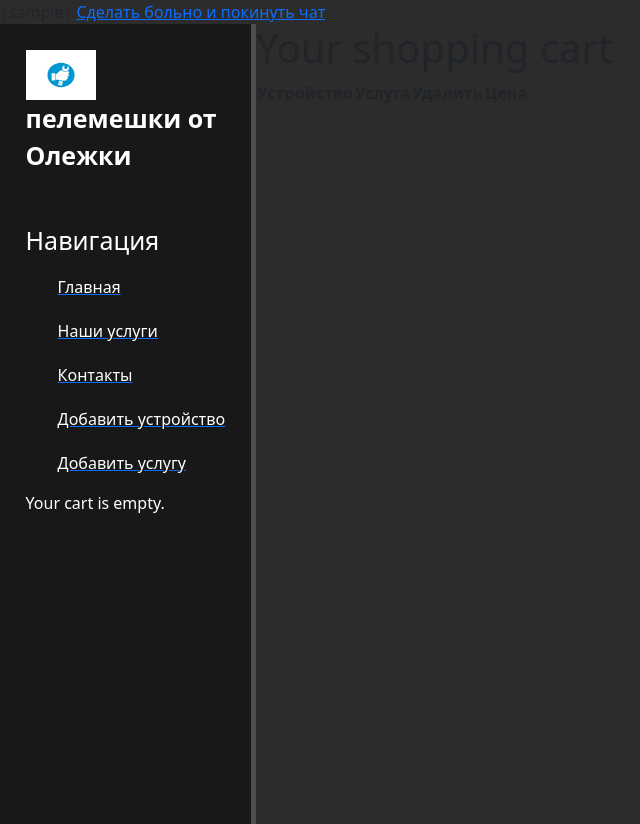
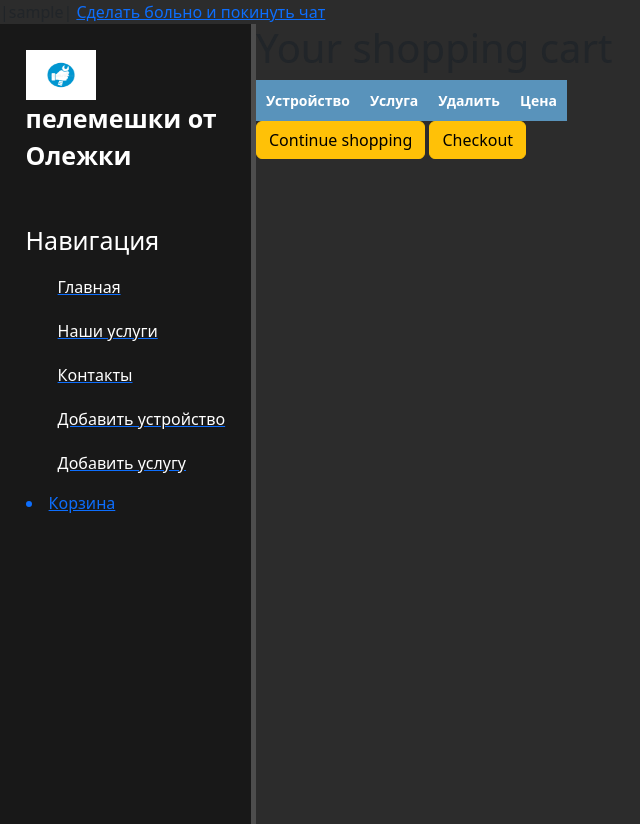
Before and after one commit to OlegErshov/Django, a Django app: page /cart/ in a window 1280 px wide. Shown: the whole page, without its empty margins (0-640 px from the left). Run offline with Django 4.2, Linux system fonts and the light colour scheme; the visitor is signed in with stand-in values (Sample User, id 1); lists and menus that the app fills with data are empty.

Commit message:
finish cart and order

```diff
--- a/serviceCenter/cart/cart.py
+++ b/serviceCenter/cart/cart.py
@@ -33,6 +33,15 @@
         # Отметить сеанс как "измененный", чтобы убедиться, что он сохранен
         self.session.modified = True
 
+    def remove(self, book):
+        """
+        Удаление товара из корзины.
+        """
+        book_id = str(book.id)
+        if book_id in self.cart:
+            del self.cart[book_id]
+            self.save()
+
     def __iter__(self):
         """
         Перебор элементов в корзине и получение продуктов из базы данных.
@@ -46,3 +55,15 @@
         for item in self.cart.values():
             item['price'] = Decimal(item['price'])
             yield item
+
+    def __len__(self):
+        """
+        Подсчет всех товаров в корзине.
+        """
+        return sum(item['quantity'] for item in self.cart.values())
+
+
+    def clear(self):
+        # удаление корзины из сессии
+        del self.session[settings.CART_SESSION_ID]
+        self.session.modified = True
--- /dev/null
+++ b/serviceCenter/cart/context_processors.py
@@ -0,0 +1,4 @@
+from .cart import Cart
+
+def cart(request):
+    return {'cart': Cart(request)}
--- a/serviceCenter/cart/templates/cart/details.html
+++ b/serviceCenter/cart/templates/cart/details.html
@@ -7,14 +7,13 @@
 
 {% block content %}
     <h1>Your shopping cart</h1>
-    <table class="cart">
+    <table>
         <thead>
             <tr>
                 <th>Устройство</th>
                 <th>Услуга</th>
                 <th>Удалить</th>
                 <th>Цена</th>
-
             </tr>
         </thead>
         <tbody>
@@ -33,12 +32,19 @@
                     </td>
                     <td>{{ issue.device_type }}</td>
                     <td>{{ issue.issue_type }}</td>
-                    <td><a href="{% url 'cart:cart_remove' book.id %}">Remove</a></td>
-                    <td class="num">{{ item.cost }}</td>
+                    <td><a class="btn btn-danger" href="{% url 'cart:cart_remove' issue.id %}">Remove</a></td>
+                    <td class="num">{{ item.price }}</td>
                     <td class="num">{{ item.total_price }}</td>
                 </tr>
             {% endwith %}
         {% endfor %}
         </tbody>
     </table>
+
+    <p class="text-right">
+        <a href="{% url 'services:home' %}" class="btn btn-warning">Continue shopping</a>
+        <a href="{% url 'order:order_create' %}" class="btn btn-warning">
+            Checkout
+        </a>
+    </p>
 {% endblock %}
--- a/serviceCenter/cart/urls.py
+++ b/serviceCenter/cart/urls.py
@@ -7,9 +7,12 @@
 
 urlpatterns = [
     path('', views.cart_detail, name='cart_details'),
-    path('add/<int:book_id>/',
+    path('add/<int:issue_id>/',
          views.cart_add,
          name='cart_add'),
+    path('remove/<int:issue_id>/',
+         views.cart_remove,
+         name='cart_remove')
 ]
 
 if settings.DEBUG:
--- a/serviceCenter/cart/views.py
+++ b/serviceCenter/cart/views.py
@@ -7,12 +7,12 @@
 from services.models import Issue
 # Create your views here.
 @require_POST
-def cart_add(request, book_id):
+def cart_add(request, issue_id):
     if not request.user.is_authenticated:
         raise PermissionDenied("Net dostupa")
 
     cart = Cart(request)
-    issue = get_object_or_404(Issue, id=book_id)
+    issue = get_object_or_404(Issue, id=issue_id)
     form = CartIssueAddForm(request.POST)
     if form.is_valid():
         cd = form.cleaned_data
@@ -21,6 +21,14 @@
                  update_quantity=cd['update'])
     return redirect('cart:cart_details')
 
+def cart_remove(request, issue_id):
+    if not request.user.is_authenticated:
+        raise PermissionDenied("Net dostupa")
+
+    cart = Cart(request)
+    book = get_object_or_404(Issue, id=issue_id)
+    cart.remove(book)
+    return redirect('cart:cart_details')
 def cart_detail(request):
     if not request.user.is_authenticated:
         raise PermissionDenied("Net dostupa")
--- a/serviceCenter/serviceCenter/urls.py
+++ b/serviceCenter/serviceCenter/urls.py
@@ -4,7 +4,7 @@
 
 urlpatterns = [
      path('admin/', admin.site.urls),
-     path('', include('services.urls')),
+     path('', include('services.urls', namespace='services')),
      path('auth/', include('login.urls', namespace='login')),
      path('cart/', include('cart.urls', namespace='cart')),
      path('order/', include('order.urls', namespace='order')),
--- a/serviceCenter/services/static/services/css/layout.css
+++ b/serviceCenter/services/static/services/css/layout.css
@@ -56,3 +56,36 @@
     float: right;
     text-color: #fff;
 }
+
+.order_info{
+     text-color: #fff;
+}
+
+table.cart{
+     text-color: #fff;
+}
+
+thead th, tbody tr.total {
+    background:#5993bb;
+    color:#fff;
+    font-weight:bold;
+}
+
+table th, table td {
+    text-align:left;
+    font-size:14px;
+    padding:10px;
+    margin:0;
+}
+
+tbody tr:nth-child(odd) {
+    background:#efefef;
+}
+tbody tr.subtotal {
+    background:#ccc;
+}
+
+td input[type="submit"] {
+    font-size:12px;
+    padding:4px 10px;
+}
--- a/serviceCenter/services/templates/services/edit.html
+++ b/serviceCenter/services/templates/services/edit.html
@@ -5,6 +5,8 @@
     <link rel="stylesheet" href="https://cdn.jsdelivr.net/npm/bootstrap@5.2.3/dist/css/bootstrap.min.css" integrity="sha384-rbsA2VBKQhggwzxH7pPCaAqO46MgnOM80zW1RWuH61DGLwZJEdK2Kadq2F9CUG65" crossorigin="anonymous">
     <title>Title</title>
 </head>
+
+
 <body>
       <div class="features">
 
--- a/serviceCenter/services/templates/services/layout.html
+++ b/serviceCenter/services/templates/services/layout.html
@@ -26,30 +26,19 @@
     <span class="logo"> пелемешки от Олежки</span>
     <h3>Навигация</h3>
     <ul>
-        <a href="{% url 'home' %}"><li>Главная</li></a>
-        <a href="{% url 'services' %}"><li>Наши услуги</li></a>
+        <a href="{% url 'services:home' %}"><li>Главная</li></a>
+        <a href="{% url 'services:services' %}"><li>Наши услуги</li></a>
         <a href=""><li>Контакты</li></a>
         {% if user.is_staff %}
-        <a href="{% url 'create'%}"><li>Добавить устройство</li></a>
-        <a href="{% url 'createIssue' %}"><li>Добавить услугу</li></a>
+        <a href="{% url 'services:create'%}"><li>Добавить устройство</li></a>
+        <a href="{% url 'services:createIssue' %}"><li>Добавить услугу</li></a>
         {% endif %}
 
     </ul>
      <div class="cart">
         {%if user.is_authenticated%}
-        {% with total_items=cart|length %}
-            {% if cart|length > 0 %}
-                Your cart:
-                <a href="{% url 'cart:cart_details' %}">
-                    {{ total_items }} item{{ total_items|pluralize }},
-                    ${{ cart.get_total_price }}
-                </a>
-            {% else %}
-                Your cart is empty.
-            {% endif %}
-        {% endwith %}
+         <a href="{% url 'cart:cart_details' %}"><li>Корзина</li></a>
         {%endif%}
-
     </div>
 
 </aside>
--- a/serviceCenter/services/templates/services/mainPage.html
+++ b/serviceCenter/services/templates/services/mainPage.html
@@ -25,7 +25,7 @@
             </div>
             <div class="card-footer">
                 <a href=""><button class="btn btn-primary">Узнать подробнее</button></a>
-                <a href="{% url 'detail' devices.id %}"><button class="btn btn-warning">Подробнее</button></a>
+                <a href="{% url 'services:detail' devices.id %}"><button class="btn btn-warning">Подробнее</button></a>
             </div>
         </div>
         </div>
--- a/serviceCenter/services/urls.py
+++ b/serviceCenter/services/urls.py
@@ -1,5 +1,7 @@
 from django.urls import path
 from .import views
+
+app_name = 'services'
 
 urlpatterns = [
     path('', views.all_devices_view.as_view(), name='home'),
```
Also changed, not shown: serviceCenter/order/templates/order/created.html (added, +13 -0 lines), serviceCenter/services/templates/services/details.html (+51 -3 lines), serviceCenter/services/views.py (+7 -1 lines), serviceCenter/order/migrations/0001_initial.py (added). Lines whose indentation alone changed are shown as unchanged.
